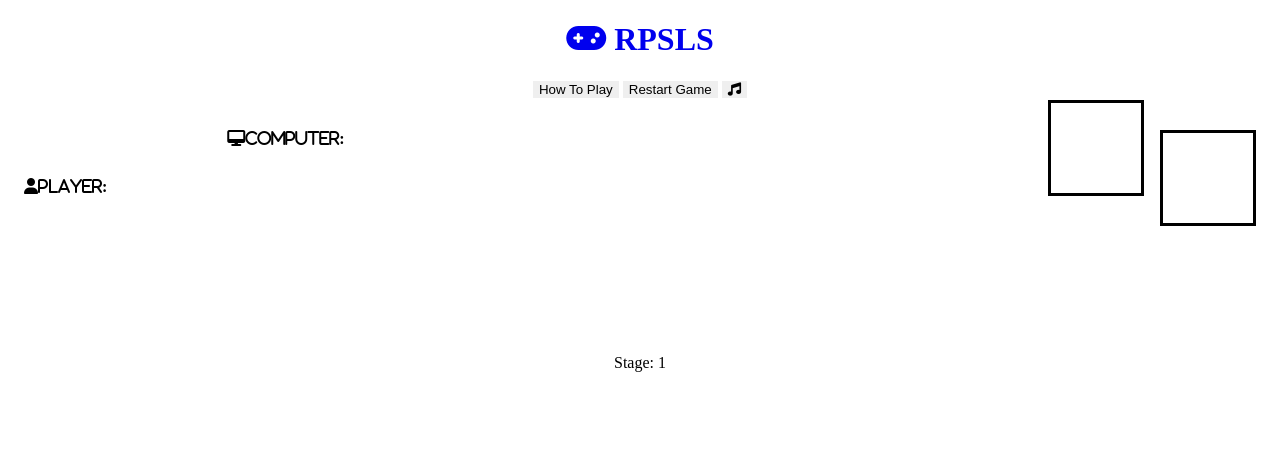
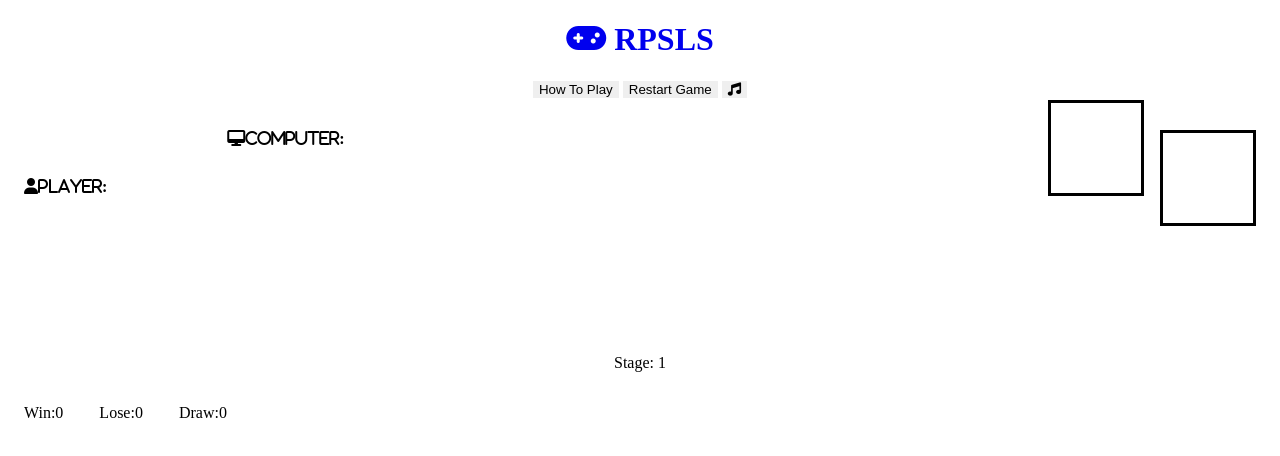
Before and after one commit to Awoyalejohn/RPSLS, a plain HTML site: page index.html in a window 1280 px wide. Drawn offline with Linux system fonts and the light colour scheme.

Commit message:
added scores classes to the the score area section and styled them with css to make them inline

```diff
--- a/assets/css/style.css
+++ b/assets/css/style.css
@@ -54,3 +54,10 @@ h1, a {
   margin-top: 16rem;
   text-align: center;
 }
+
+.scores {
+  text-align: center;
+  display: inline-block;
+  padding-left: 1rem;
+  padding-right: 1rem;
+}
--- a/index.html
+++ b/index.html
@@ -50,10 +50,11 @@
       <p>Stage: 1</p>
     </section>
 
-
-
-
-    <section class="score-area"></section>
+    <section class="score-area">
+      <p class="scores">Win:0</p>
+      <p class="scores">Lose:0</p>
+      <p class="scores">Draw:0</p>
+    </section>
     <section class="gesture-select-area"></section>
   </main>
 
```
